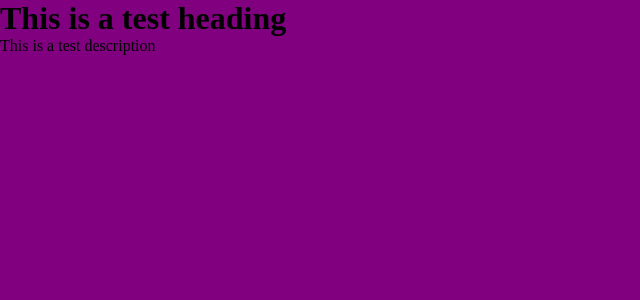
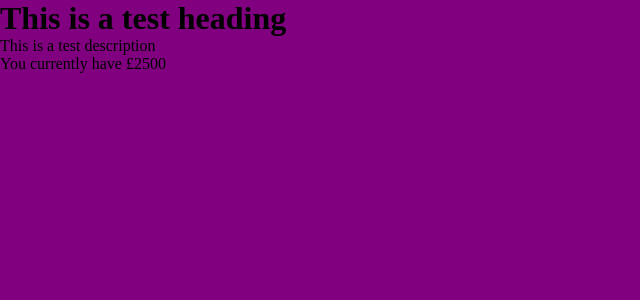
Before and after one commit to lucyscanlon/FinanceGame, a Vue app: page / in a window 1280 px wide. Shown: the top 300 px of the page, without its empty margins (0-640 px from the left). Built offline with nearby package versions, Linux system fonts and the light colour scheme.

Commit message:
tested global variables

```diff
--- a/src/components/Test.vue
+++ b/src/components/Test.vue
@@ -2,6 +2,7 @@
     <div class="test-container">
         <h1>{{testMessage}}</h1>
         <p>{{testDescription}}</p>
+        <p>You currently have £{{ state.currentPocketMoney }}</p>
     </div>
 
 
--- a/src/main.js
+++ b/src/main.js
@@ -1,4 +1,12 @@
 import { createApp } from 'vue'
 import App from './App.vue'
 
-createApp(App).mount('#app')
+const app = createApp(App);
+
+//createApp(App).mount('#app')
+
+app.config.globalProperties.state = {
+    currentPocketMoney: 2500.00,
+}
+
+app.mount("#app");
```
